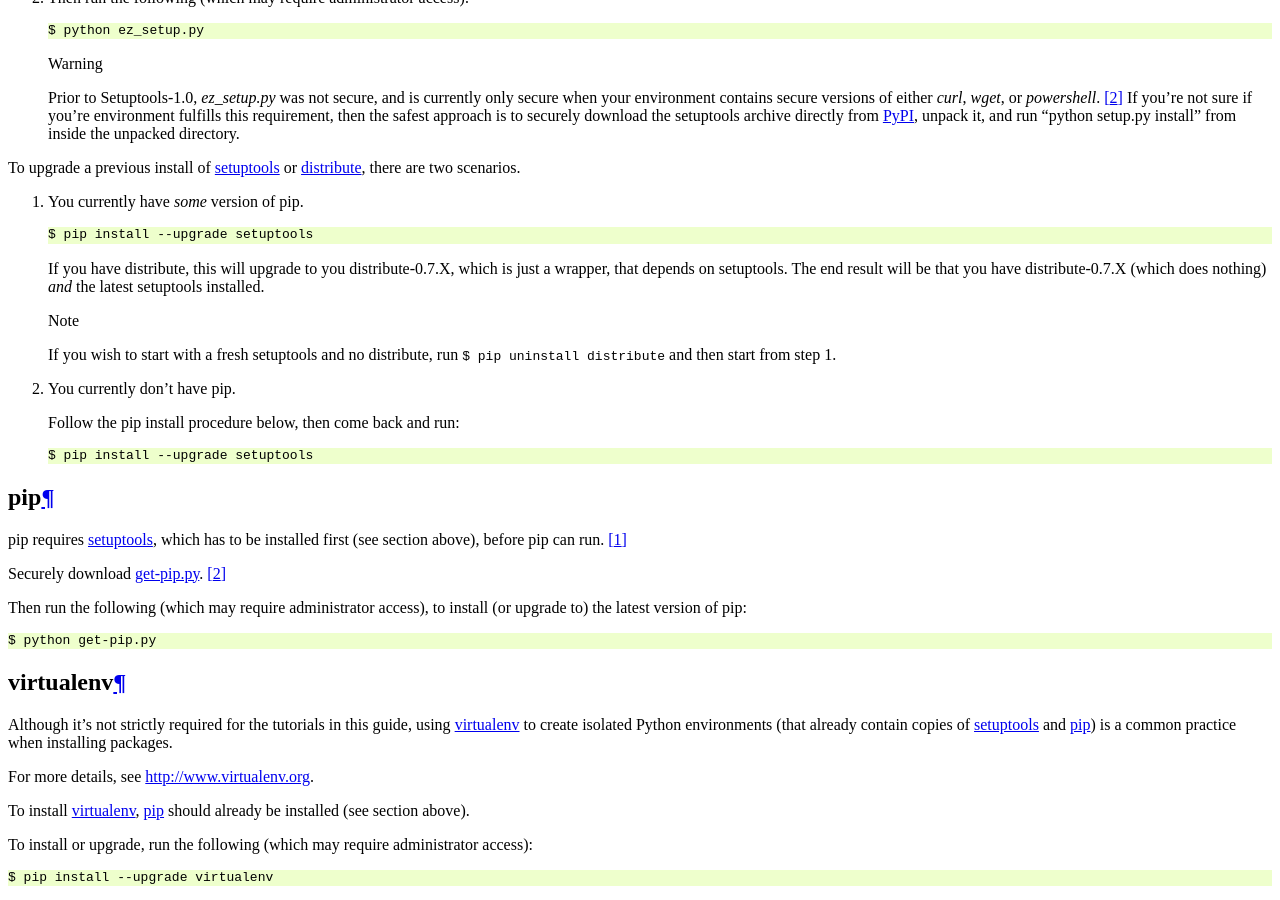
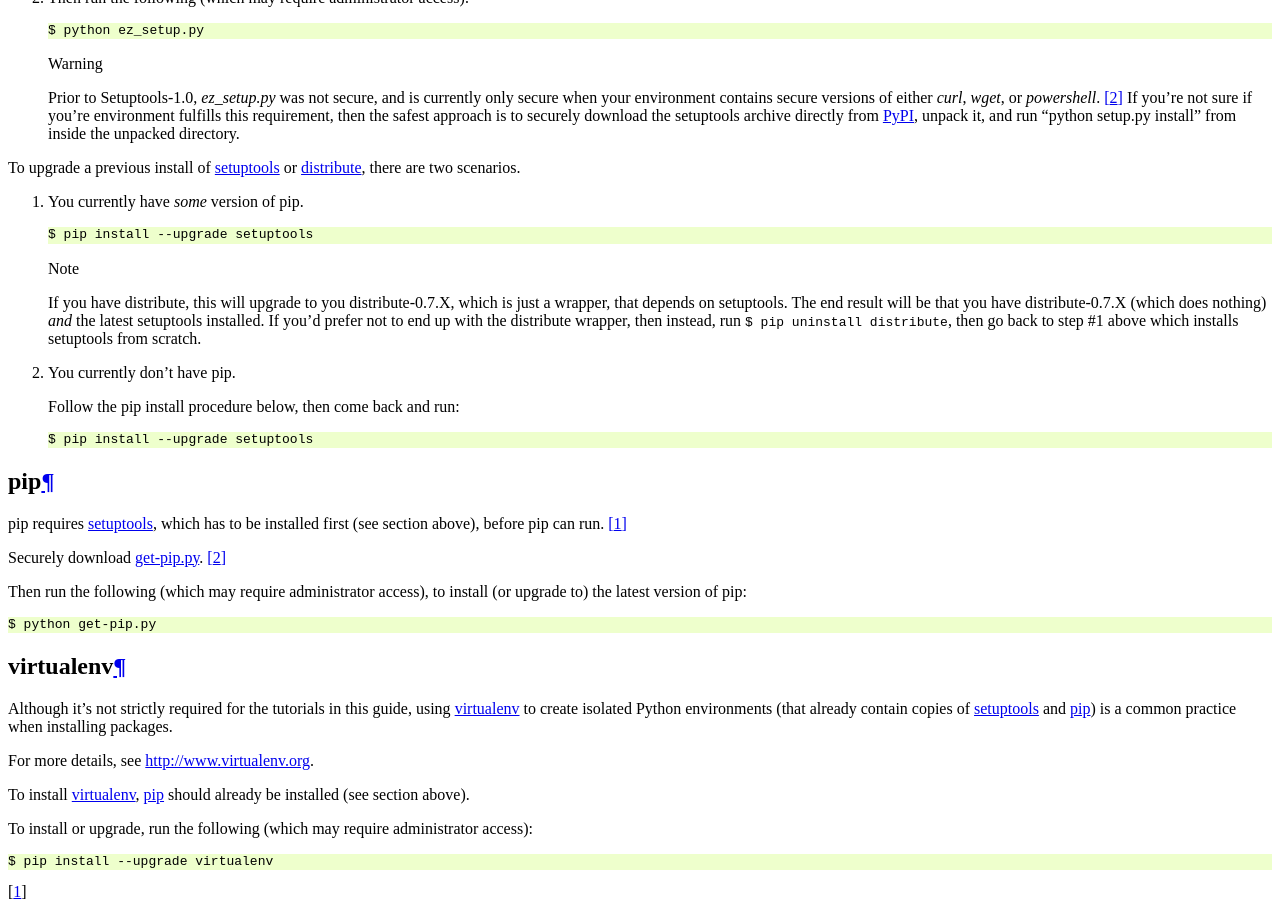
Before and after one commit to pypa/packaging.python.org, a Sphinx documentation site: the page built from source/setup.rst, in a window 1280 px wide and 900 px high, scrolled down 466 px. Built offline with Sphinx 7.4.7, drawn with Linux system fonts in a browser that asks for light colours.

Commit message:
re-arrange the notes about upgrading from distribute to setuptools.

```diff
--- a/source/setup.rst
+++ b/source/setup.rst
@@ -49,15 +49,14 @@
 
    $ pip install --upgrade setuptools
 
-   If you have distribute, this will upgrade to you distribute-0.7.X, which is
-   just a wrapper, that depends on setuptools. The end result will be that you
-   have distribute-0.7.X (which does nothing) *and* the latest setuptools
-   installed.
-
    .. note::
 
-      If you wish to start with a fresh setuptools and no distribute, run
-      ``$ pip uninstall distribute`` and then start from step 1.
+      If you have distribute, this will upgrade to you distribute-0.7.X, which
+      is just a wrapper, that depends on setuptools. The end result will be that
+      you have distribute-0.7.X (which does nothing) *and* the latest setuptools
+      installed.  If you'd prefer not to end up with the distribute wrapper,
+      then instead, run ``$ pip uninstall distribute``, then go back to step #1
+      above which installs setuptools from scratch.
 
 2. You currently don't have pip.
 
```
